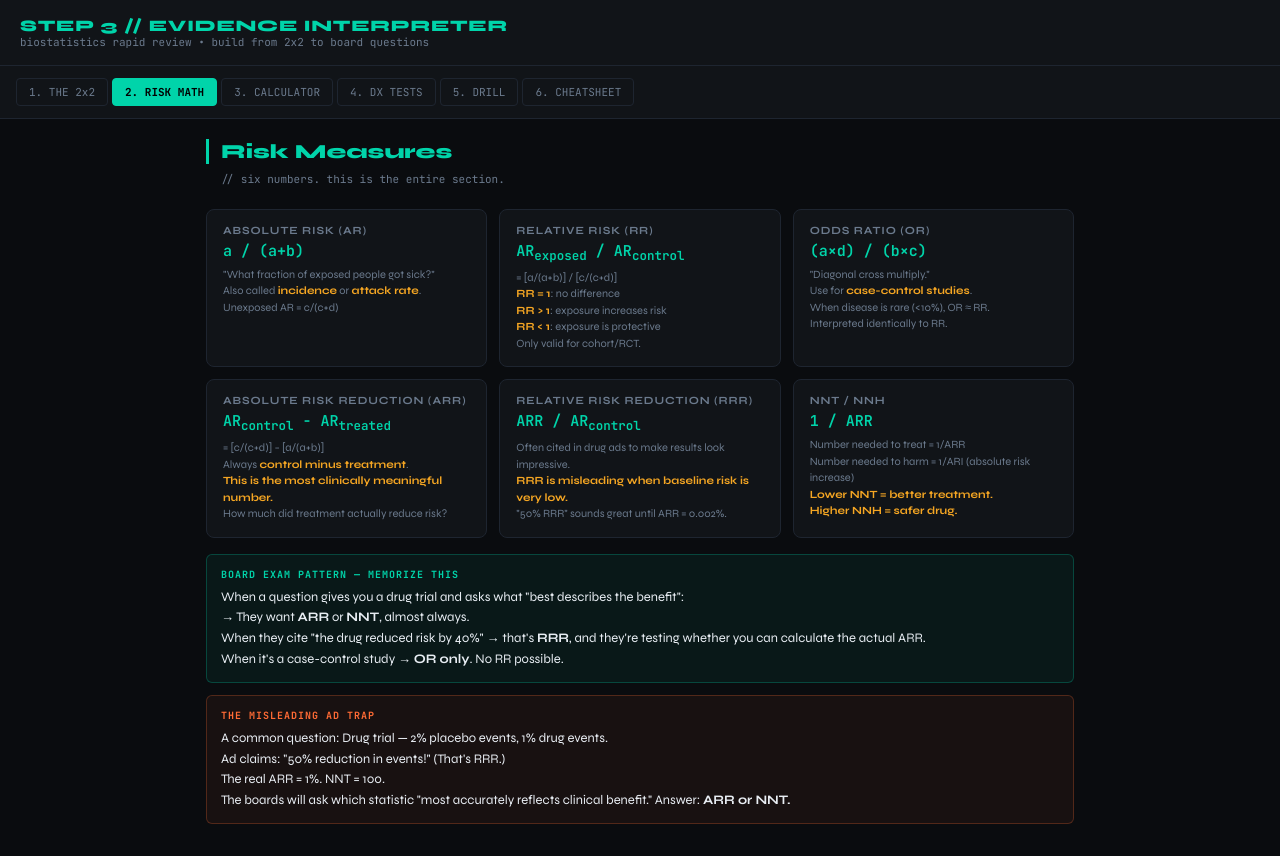
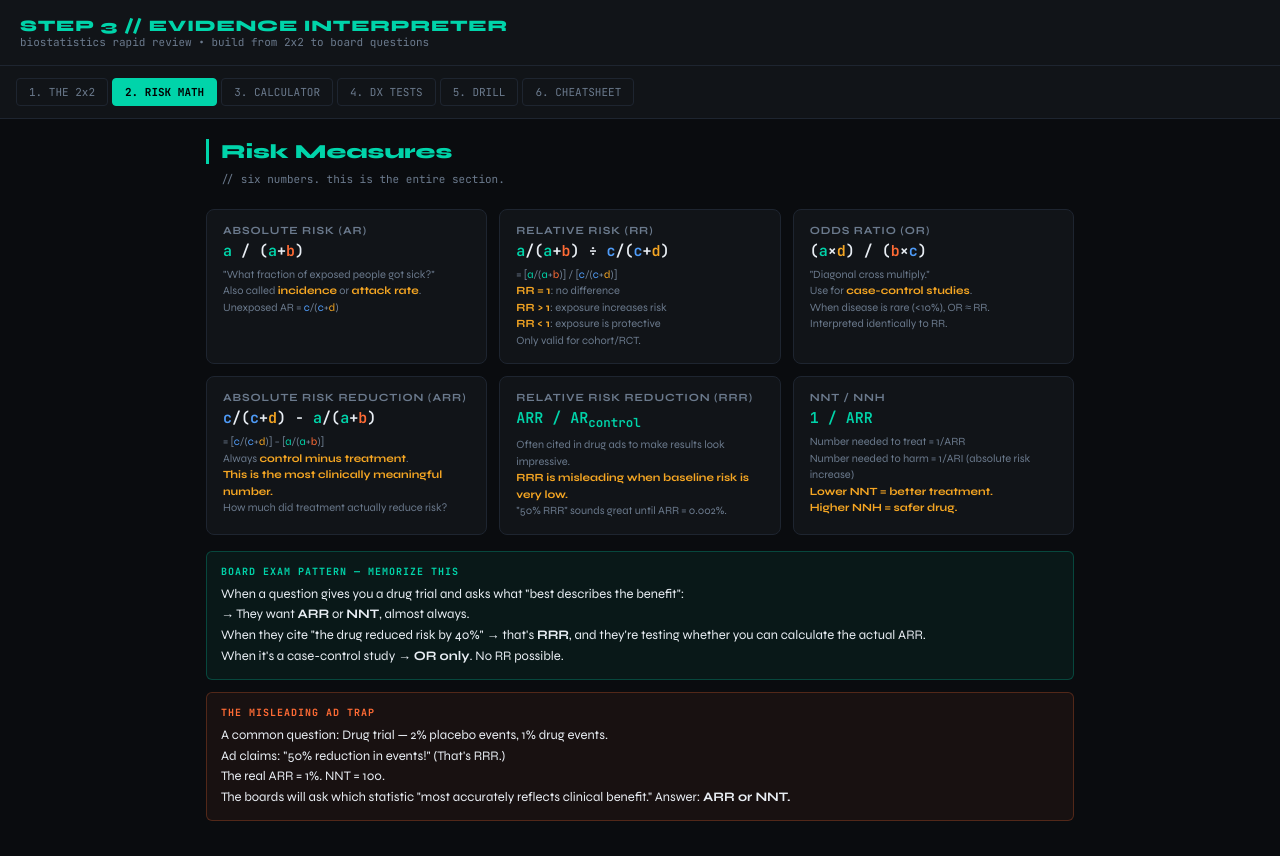
Before and after one commit to robbie-med/Step-3-biostats, a plain HTML site: page index.html in a window 1280 px wide. Both pictures are taken after a click on the button "2. RISK MATH". Drawn offline with Linux system fonts and the light colour scheme.

Commit message:
Add consistent a/b/c/d color coding across 2x2, risk math, and dx test formulas; add CLAUDE.md
Co-Authored-By: Claude Sonnet 4.6 <noreply@anthropic.com>

```diff
--- a/index.html
+++ b/index.html
@@ -572,7 +572,7 @@
   <div class="tip-box">
     <div class="tip-head">HOW TO READ A QUESTION</div>
     Step 1: Draw the 2×2 mentally.<br>
-    Step 2: Fill in <strong>a, b, c, d</strong> from the stem or table.<br>
+    Step 2: Fill in <strong style="color:var(--accent)">a</strong>, <strong style="color:var(--accent2)">b</strong>, <strong style="color:var(--accent3)">c</strong>, <strong style="color:var(--warn)">d</strong> from the stem or table.<br>
     Step 3: Ask — "what are they actually asking for?" and apply one formula.
   </div>
 
@@ -592,19 +592,19 @@
   <div class="formula-grid">
     <div class="formula-card">
       <div class="formula-name">Absolute Risk (AR)</div>
-      <div class="formula-eq"><span>a / (a+b)</span></div>
+      <div class="formula-eq"><span style="color:var(--accent)">a</span> / (<span style="color:var(--accent)">a</span>+<span style="color:var(--accent2)">b</span>)</div>
       <div class="formula-tip">
         "What fraction of exposed people got sick?"<br>
         Also called <strong>incidence</strong> or <strong>attack rate</strong>.<br>
-        Unexposed AR = c/(c+d)
+        Unexposed AR = <span style="color:var(--accent3)">c</span>/(<span style="color:var(--accent3)">c</span>+<span style="color:var(--warn)">d</span>)
       </div>
     </div>
 
     <div class="formula-card">
       <div class="formula-name">Relative Risk (RR)</div>
-      <div class="formula-eq"><span>AR<sub>exposed</sub> / AR<sub>control</sub></span></div>
+      <div class="formula-eq"><span style="color:var(--accent)">a</span>/(<span style="color:var(--accent)">a</span>+<span style="color:var(--accent2)">b</span>) ÷ <span style="color:var(--accent3)">c</span>/(<span style="color:var(--accent3)">c</span>+<span style="color:var(--warn)">d</span>)</div>
       <div class="formula-tip">
-        = [a/(a+b)] / [c/(c+d)]<br>
+        = [<span style="color:var(--accent)">a</span>/(<span style="color:var(--accent)">a</span>+<span style="color:var(--accent2)">b</span>)] / [<span style="color:var(--accent3)">c</span>/(<span style="color:var(--accent3)">c</span>+<span style="color:var(--warn)">d</span>)]<br>
         <strong>RR = 1</strong>: no difference<br>
         <strong>RR &gt; 1</strong>: exposure increases risk<br>
         <strong>RR &lt; 1</strong>: exposure is protective<br>
@@ -614,7 +614,7 @@
 
     <div class="formula-card">
       <div class="formula-name">Odds Ratio (OR)</div>
-      <div class="formula-eq"><span>(a×d) / (b×c)</span></div>
+      <div class="formula-eq">(<span style="color:var(--accent)">a</span>×<span style="color:var(--warn)">d</span>) / (<span style="color:var(--accent2)">b</span>×<span style="color:var(--accent3)">c</span>)</div>
       <div class="formula-tip">
         "Diagonal cross multiply."<br>
         Use for <strong>case-control studies</strong>.<br>
@@ -625,9 +625,9 @@
 
     <div class="formula-card">
       <div class="formula-name">Absolute Risk Reduction (ARR)</div>
-      <div class="formula-eq"><span>AR<sub>control</sub> − AR<sub>treated</sub></span></div>
+      <div class="formula-eq"><span style="color:var(--accent3)">c</span>/(<span style="color:var(--accent3)">c</span>+<span style="color:var(--warn)">d</span>) − <span style="color:var(--accent)">a</span>/(<span style="color:var(--accent)">a</span>+<span style="color:var(--accent2)">b</span>)</div>
       <div class="formula-tip">
-        = [c/(c+d)] − [a/(a+b)]<br>
+        = [<span style="color:var(--accent3)">c</span>/(<span style="color:var(--accent3)">c</span>+<span style="color:var(--warn)">d</span>)] − [<span style="color:var(--accent)">a</span>/(<span style="color:var(--accent)">a</span>+<span style="color:var(--accent2)">b</span>)]<br>
         Always <strong>control minus treatment</strong>.<br>
         <strong>This is the most clinically meaningful number.</strong><br>
         How much did treatment actually reduce risk?
@@ -786,7 +786,7 @@
   <div class="formula-grid">
     <div class="formula-card">
       <div class="formula-name">Sensitivity (SnNout)</div>
-      <div class="formula-eq"><span>a / (a+c)</span></div>
+      <div class="formula-eq"><span style="color:var(--accent)">a</span> / (<span style="color:var(--accent)">a</span>+<span style="color:var(--accent3)">c</span>)</div>
       <div class="formula-tip">
         TP / all who have disease.<br>
         "How good is this test at finding disease?"<br>
@@ -797,7 +797,7 @@
 
     <div class="formula-card">
       <div class="formula-name">Specificity (SpPin)</div>
-      <div class="formula-eq"><span>d / (b+d)</span></div>
+      <div class="formula-eq"><span style="color:var(--warn)">d</span> / (<span style="color:var(--accent2)">b</span>+<span style="color:var(--warn)">d</span>)</div>
       <div class="formula-tip">
         TN / all who don't have disease.<br>
         "How good is this test at correctly labeling healthy people?"<br>
@@ -808,7 +808,7 @@
 
     <div class="formula-card">
       <div class="formula-name">PPV</div>
-      <div class="formula-eq"><span>a / (a+b)</span></div>
+      <div class="formula-eq"><span style="color:var(--accent)">a</span> / (<span style="color:var(--accent)">a</span>+<span style="color:var(--accent2)">b</span>)</div>
       <div class="formula-tip">
         "If the test is positive, what's the chance the patient actually has it?"<br>
         <strong>PPV depends heavily on prevalence.</strong><br>
@@ -818,7 +818,7 @@
 
     <div class="formula-card">
       <div class="formula-name">NPV</div>
-      <div class="formula-eq"><span>d / (c+d)</span></div>
+      <div class="formula-eq"><span style="color:var(--warn)">d</span> / (<span style="color:var(--accent3)">c</span>+<span style="color:var(--warn)">d</span>)</div>
       <div class="formula-tip">
         "If the test is negative, what's the chance they truly don't have it?"<br>
         <strong>NPV also depends on prevalence.</strong><br>
```
Also changed, not shown: 1 other file.
